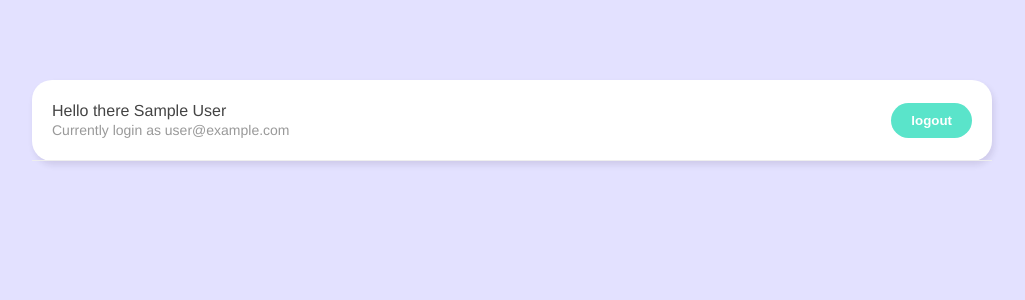
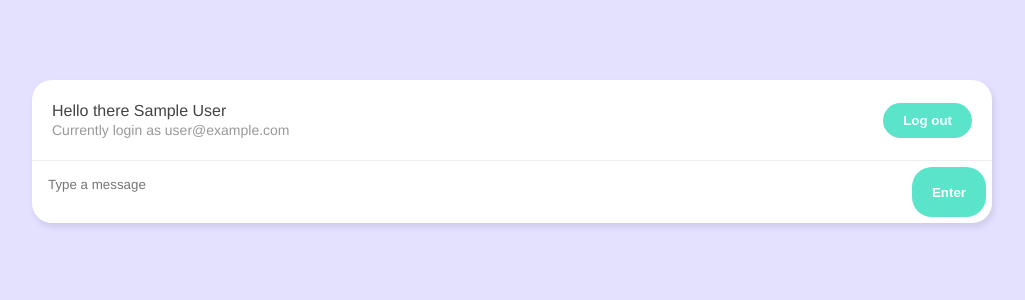
Before and after one commit to ckrdi/vue-livechatroom, a Vue app: page /chatroom in a window 1280 px wide. Shown: the top 300 px of the page, without its empty margins (128-1153 px from the left). Built offline with nearby package versions, Linux system fonts and the light colour scheme; no server answers; sample sign-in values are in the browser's storage.

Commit message:
New chat form and messages collection firebase

```diff
--- a/src/components/Navbar.vue
+++ b/src/components/Navbar.vue
@@ -4,7 +4,7 @@
       <p>Hello there {{ user.displayName }}</p>
       <p class="email">Currently login as {{ user.email }}</p>
     </div>
-    <button @click="handleLogout">logout</button>
+    <button @click="handleLogout">Log out</button>
   </nav>
 </template>
 
--- /dev/null
+++ b/src/components/NewChatForm.vue
@@ -0,0 +1,61 @@
+<template>
+  <div>
+    <form @submit.prevent="handleSubmit">
+      <textarea placeholder="Type a message" v-model="message"></textarea>
+      <button>Enter</button>
+    </form>
+    <div class="error">{{ error }}</div>
+  </div>
+</template>
+
+<script>
+import { ref } from "vue";
+import { timestamp } from "../firebase/config";
+import getUser from "../composables/getUser";
+import useCollection from "../composables/useCollection";
+
+export default {
+  setup() {
+    const message = ref("");
+    const { user } = getUser();
+    const { error, addDoc } = useCollection("message");
+
+    const handleSubmit = async () => {
+      const newChat = {
+        name: user.value.displayName,
+        message: message.value,
+        createdAt: timestamp(),
+      };
+      await addDoc(newChat);
+      if (!error.value) {
+        message.value = "";
+      }
+    };
+
+    return { message, handleSubmit, error };
+  },
+};
+</script>
+
+<style scoped>
+form {
+  display: flex;
+  margin: 6px;
+}
+textarea {
+  width: 100%;
+  max-width: 100%;
+  margin-bottom: 6px;
+  padding: 10px;
+  box-sizing: border-box;
+  border: 0;
+  border-radius: 20px;
+  font-family: inherit;
+  outline: none;
+  resize: none;
+}
+button {
+  margin-left: 6px;
+  margin-bottom: 6px;
+}
+</style>
--- /dev/null
+++ b/src/composables/useCollection.js
@@ -0,0 +1,18 @@
+import { ref } from "@vue/reactivity";
+import { projectFirestore } from "../firebase/config";
+
+const useCollection = (collection) => {
+  const error = ref(null);
+
+  const addDoc = async (doc) => {
+    error.value = null;
+    try {
+      await projectFirestore.collection(collection).add(doc);
+    } catch (err) {
+      console.log(err.message);
+      error.value = "Could not send the message";
+    }
+  };
+  return { error, addDoc };
+};
+export default useCollection;
--- a/src/views/Chatroom.vue
+++ b/src/views/Chatroom.vue
@@ -1,18 +1,21 @@
 <template>
   <div class="container">
     <Navbar />
+    <NewChatForm />
   </div>
 </template>
 
 <script>
 import { watch } from "@vue/runtime-core";
 import Navbar from "../components/Navbar.vue";
+import NewChatForm from "../components/NewChatForm";
 import getUser from "../composables/getUser";
 import { useRouter } from "vue-router";
 
 export default {
   components: {
     Navbar,
+    NewChatForm,
   },
   setup() {
     const { user } = getUser();
```
